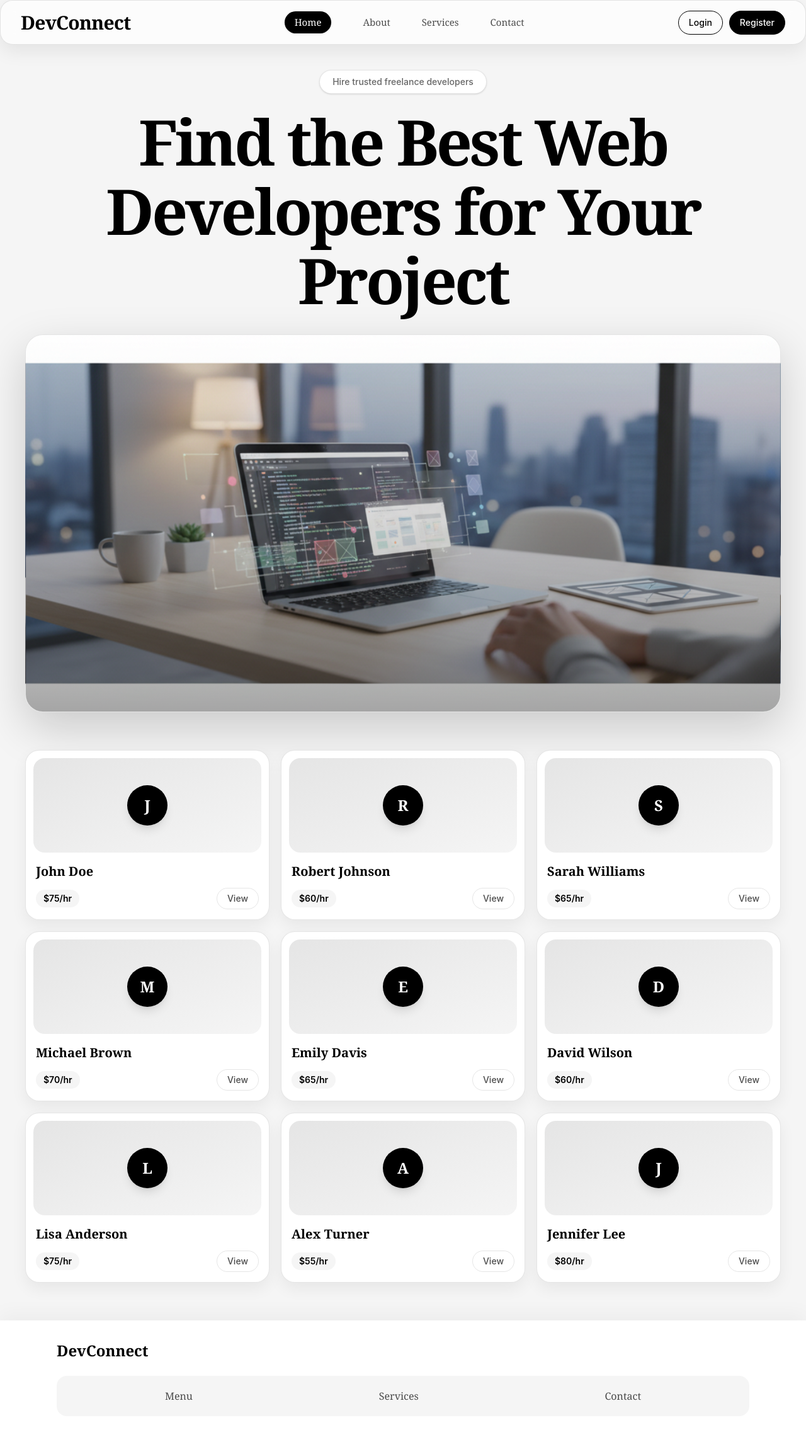
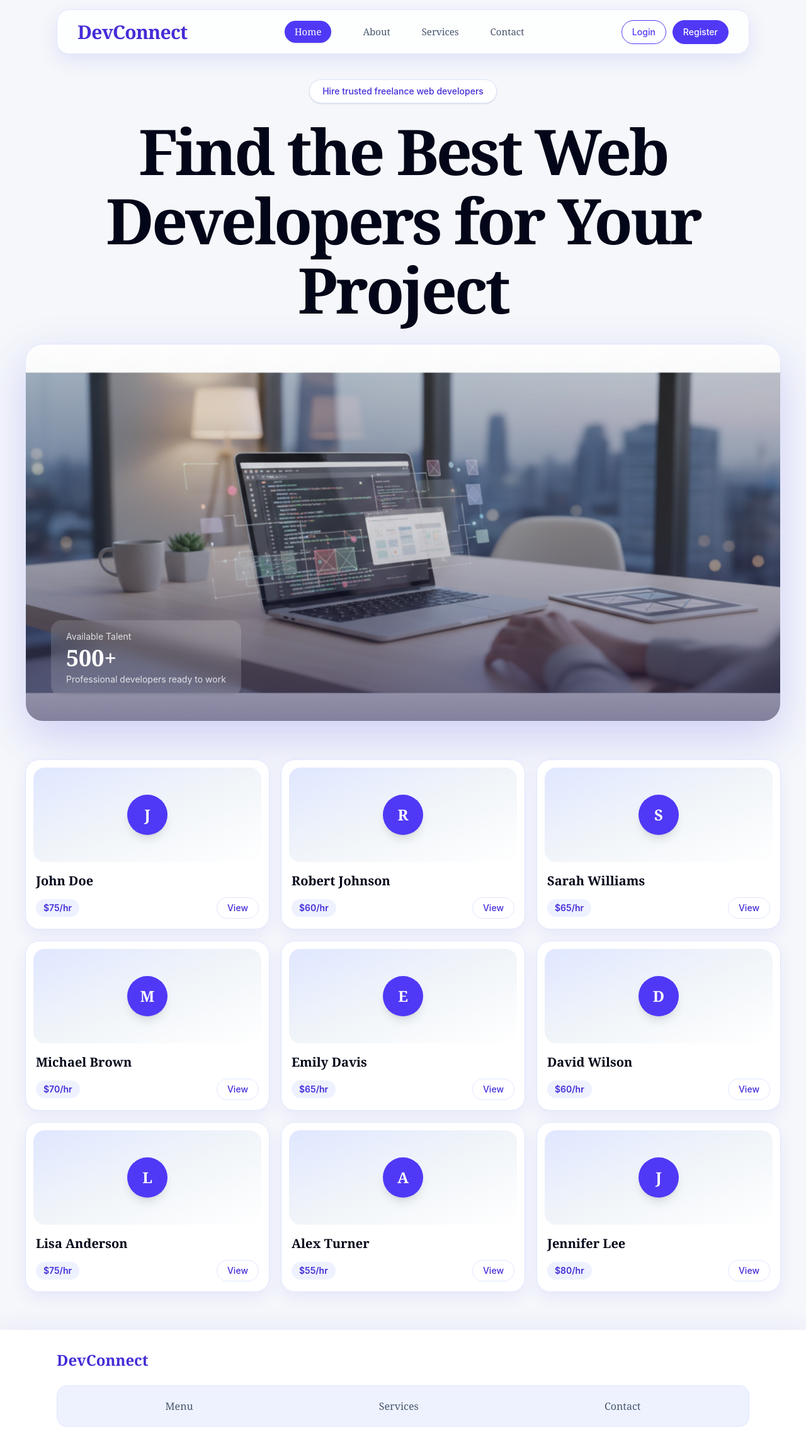
Before and after one commit to lutbagas/capstone-project, a Next.js app: page / in a window 1280 px wide. Shown: the whole page at 63% size. Built offline with nearby package versions, Linux system fonts and the light colour scheme.

Commit message:
update tampilan halaman utama

```diff
--- a/src/app/page.tsx
+++ b/src/app/page.tsx
@@ -7,32 +7,32 @@ type Developer = {
 
 function Navbar() {
   return (
-    <nav className="mx-auto mt-15px flex max-w-1100px items-center justify-between rounded-[20px] border border-black/10 bg-white/70 px-8 py-3 text-black shadow-[0_10px_30px_rgba(0,0,0,0.08)] backdrop-blur-md">
-      <div className="font-serif text-[30px] font-bold tracking-tight">
+    <nav className="mx-auto mt-3.75 flex max-w-275 items-center justify-between rounded-[20px] border border-indigo-100 bg-white/80 px-8 py-3 text-slate-900 shadow-[0_10px_30px_rgba(79,70,229,0.12)] backdrop-blur-md">
+      <div className="font-serif text-[30px] font-bold tracking-tight text-indigo-700">
         DevConnect
       </div>
 
-      <ul className="flex list-none items-center gap-12.5 font-serif text-[15px] text-black/70">
-        <li className="rounded-full bg-black px-4 py-1.5 text-white shadow-sm">
+      <ul className="flex list-none items-center gap-12.5 font-serif text-[15px] text-slate-600">
+        <li className="rounded-full bg-indigo-600 px-4 py-1.5 text-white shadow-sm">
           Home
         </li>
-        <li className="cursor-pointer transition duration-300 hover:text-black">
+        <li className="cursor-pointer transition duration-300 hover:text-indigo-700">
           About
         </li>
-        <li className="cursor-pointer transition duration-300 hover:text-black">
+        <li className="cursor-pointer transition duration-300 hover:text-indigo-700">
           Services
         </li>
-        <li className="cursor-pointer transition duration-300 hover:text-black">
+        <li className="cursor-pointer transition duration-300 hover:text-indigo-700">
           Contact
         </li>
       </ul>
 
       <div className="flex items-center">
-        <button className="cursor-pointer rounded-full border border-black px-4 py-2 text-sm font-medium text-black transition-all duration-300 hover:bg-black hover:text-white">
+        <button className="cursor-pointer rounded-full border border-indigo-600 px-4 py-2 text-sm font-medium text-indigo-600 transition-all duration-300 hover:bg-indigo-600 hover:text-white">
           Login
         </button>
 
-        <button className="ml-2.5 cursor-pointer rounded-full border border-black bg-black px-4 py-2 text-sm font-medium text-white transition-all duration-300 hover:bg-white hover:text-black">
+        <button className="ml-2.5 cursor-pointer rounded-full border border-indigo-600 bg-indigo-600 px-4 py-2 text-sm font-medium text-white transition-all duration-300 hover:bg-white hover:text-indigo-600">
           Register
         </button>
       </div>
@@ -43,18 +43,26 @@ function Navbar() {
 function Hero() {
   return (
     <section className="px-10 py-10 text-center">
-      <p className="mb-5 inline-block rounded-full border border-black/10 bg-white px-5 py-2 text-sm font-medium text-black/60 shadow-sm">
-        Hire trusted freelance developers
+      <p className="mb-5 inline-block rounded-full border border-indigo-100 bg-white px-5 py-2 text-sm font-medium text-indigo-700 shadow-sm">
+        Hire trusted freelance web developers
       </p>
 
-      <h1 className="font-serif text-[100px] font-bold leading-[1.1] tracking-[-4px] text-black">
+      <h1 className="font-serif text-[100px] font-bold leading-[1.1] tracking-[-4px] text-slate-950">
         Find the Best Web <br />
         Developers for Your <br />
         Project
       </h1>
 
-      <div className="mx-auto mt-8 h-150 w-full overflow-hidden rounded-[28px] border border-black/10 bg-[url('/images/hero.png')] bg-cover bg-center shadow-[0_25px_70px_rgba(0,0,0,0.18)]">
-        <div className="h-full w-full bg-linear-to-t from-black/35 via-black/5 to-transparent" />
+      <div className="mx-auto mt-8 h-150 w-full overflow-hidden rounded-[28px] border border-indigo-100 bg-[url('/images/hero.png')] bg-cover bg-center shadow-[0_25px_70px_rgba(79,70,229,0.22)]">
+        <div className="flex h-full w-full items-end bg-linear-to-t from-indigo-950/55 via-indigo-950/10 to-transparent p-10">
+          <div className="rounded-2xl bg-white/15 px-6 py-4 text-left text-white backdrop-blur-md">
+            <p className="text-sm text-white/80">Available Talent</p>
+            <h2 className="mt-1 font-serif text-4xl font-bold">500+</h2>
+            <p className="mt-1 text-sm text-white/80">
+              Professional developers ready to work
+            </p>
+          </div>
+        </div>
       </div>
     </section>
   );
@@ -66,24 +74,24 @@ type DeveloperCardProps = {
 
 function DeveloperCard({ data }: DeveloperCardProps) {
   return (
-    <div className="group rounded-[22px] border border-black/10 bg-white p-3 shadow-[0_10px_25px_rgba(0,0,0,0.06)] transition-all duration-300 hover:-translate-y-2 hover:scale-[1.02] hover:shadow-[0_24px_50px_rgba(0,0,0,0.14)]">
-      <div className="mb-4 flex h-37.5 items-center justify-center rounded-[18px] bg-linear-to-br from-neutral-200 to-neutral-100">
-        <div className="flex h-16 w-16 items-center justify-center rounded-full bg-black font-serif text-2xl font-bold text-white shadow-lg transition duration-300 group-hover:scale-110">
+    <div className="group rounded-[22px] border border-indigo-100 bg-white p-3 shadow-[0_10px_25px_rgba(79,70,229,0.08)] transition-all duration-300 hover:-translate-y-2 hover:scale-[1.02] hover:shadow-[0_24px_50px_rgba(79,70,229,0.18)]">
+      <div className="mb-4 flex h-37.5 items-center justify-center rounded-[18px] bg-linear-to-br from-indigo-100 via-slate-100 to-white">
+        <div className="flex h-16 w-16 items-center justify-center rounded-full bg-indigo-600 font-serif text-2xl font-bold text-white shadow-lg transition duration-300 group-hover:scale-110">
           {data.title.charAt(0)}
         </div>
       </div>
 
       <div className="px-1 pb-1">
-        <h4 className="font-serif text-xl font-bold text-black">
+        <h4 className="font-serif text-xl font-bold text-slate-950">
           {data.title}
         </h4>
 
         <div className="mt-3 flex items-center justify-between">
-          <p className="rounded-full bg-neutral-100 px-3 py-1 text-sm font-semibold text-black">
+          <p className="rounded-full bg-indigo-50 px-3 py-1 text-sm font-semibold text-indigo-700">
             {data.price}
           </p>
 
-          <button className="rounded-full border border-black/10 px-4 py-1.5 text-sm font-medium text-black/70 transition duration-300 hover:border-black hover:bg-black hover:text-white">
+          <button className="rounded-full border border-indigo-100 px-4 py-1.5 text-sm font-medium text-indigo-700 transition duration-300 hover:border-indigo-600 hover:bg-indigo-600 hover:text-white">
             View
           </button>
         </div>
@@ -94,16 +102,22 @@ function DeveloperCard({ data }: DeveloperCardProps) {
 
 function Footer() {
   return (
-    <footer className="mt-10 bg-white px-10 py-8 font-serif text-black shadow-[0_-10px_30px_rgba(0,0,0,0.04)]">
+    <footer className="mt-10 bg-white px-10 py-8 font-serif text-slate-950 shadow-[0_-10px_30px_rgba(79,70,229,0.06)]">
       <div className="mx-auto max-w-275">
-        <h3 className="text-2xl font-bold">
+        <h3 className="text-2xl font-bold text-indigo-700">
           DevConnect
         </h3>
 
-        <div className="mt-6 flex justify-around rounded-2xl bg-[#f5f5f5] px-6 py-5 text-black/70">
-          <div className="cursor-pointer transition hover:text-black">Menu</div>
-          <div className="cursor-pointer transition hover:text-black">Services</div>
-          <div className="cursor-pointer transition hover:text-black">Contact</div>
+        <div className="mt-6 flex justify-around rounded-2xl border border-indigo-100 bg-indigo-50 px-6 py-5 text-slate-600">
+          <div className="cursor-pointer transition hover:text-indigo-700">
+            Menu
+          </div>
+          <div className="cursor-pointer transition hover:text-indigo-700">
+            Services
+          </div>
+          <div className="cursor-pointer transition hover:text-indigo-700">
+            Contact
+          </div>
         </div>
       </div>
     </footer>
@@ -124,7 +138,7 @@ function App() {
   ];
 
   return (
-    <main className="min-h-screen w-full bg-[#f5f5f5] font-sans">
+    <main className="min-h-screen w-full bg-[#F5F7FB] font-sans">
       <Navbar />
       <Hero />
 
```
